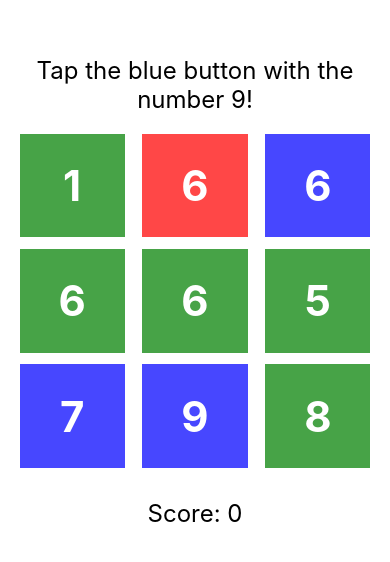
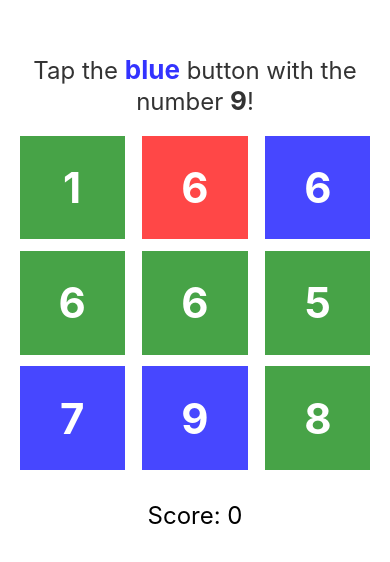
Before and after one commit to tmasuyama1114/react-native-tap-game, a React Native app: screen / in a window 390 px wide. Shown: the part 130-692 px from the top of the page. Built offline with nearby package versions, Linux system fonts and the light colour scheme.

Commit message:
Emphasize correct answer in instructions

```diff
--- a/App.js
+++ b/App.js
@@ -57,7 +57,7 @@ export default function App() {
   return (
     <View style={styles.container}>
       <Text style={styles.instructions}>
-        Tap the {colorNames[correctAnswer.color]} button with the number {correctAnswer.number}!
+        Tap the <Text style={[styles.emphasize, { color: correctAnswer.color }]}>{colorNames[correctAnswer.color]}</Text> button with the number <Text style={styles.emphasize}>{correctAnswer.number}</Text>!
       </Text>
       <View style={styles.grid}>
         {options.map((option, index) => (
@@ -86,6 +86,11 @@ const styles = StyleSheet.create({
     fontSize: 24,
     marginBottom: 20,
     textAlign: 'center',
+    color: '#333', // 通常のテキストカラー
+  },
+  emphasize: {
+    fontWeight: 'bold',
+    fontSize: 26, // 強調するテキストのサイズを少し大きくします
   },
   grid: {
     width: '90%',
```
